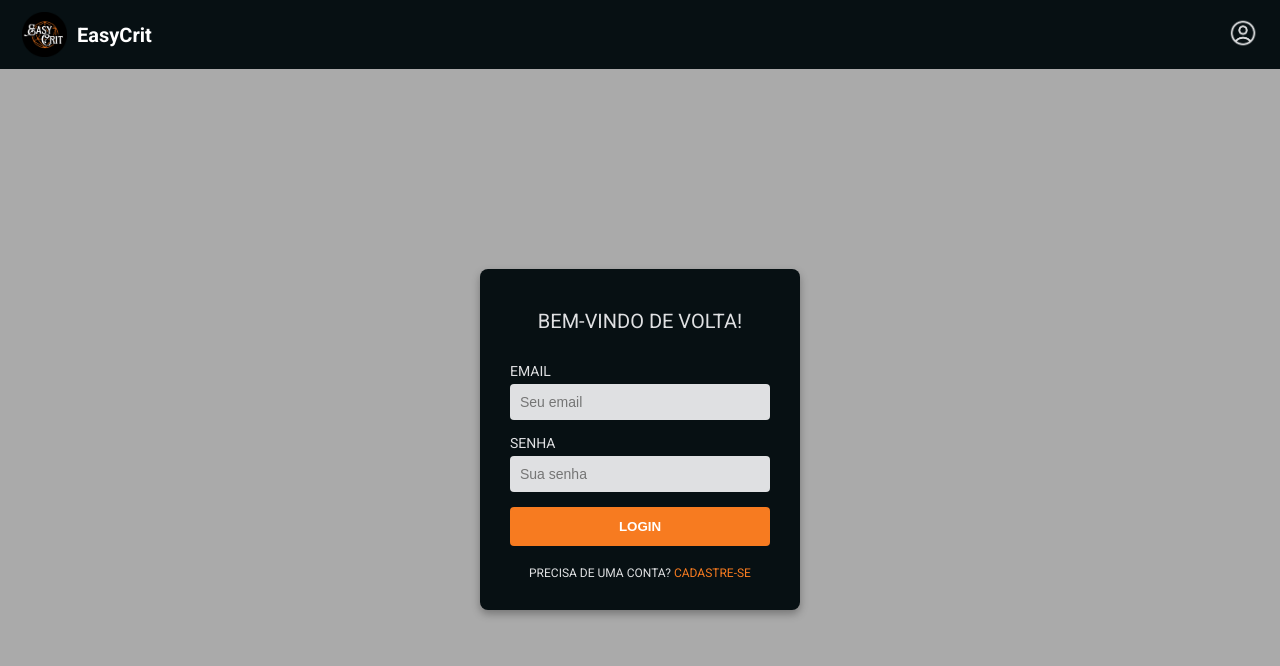
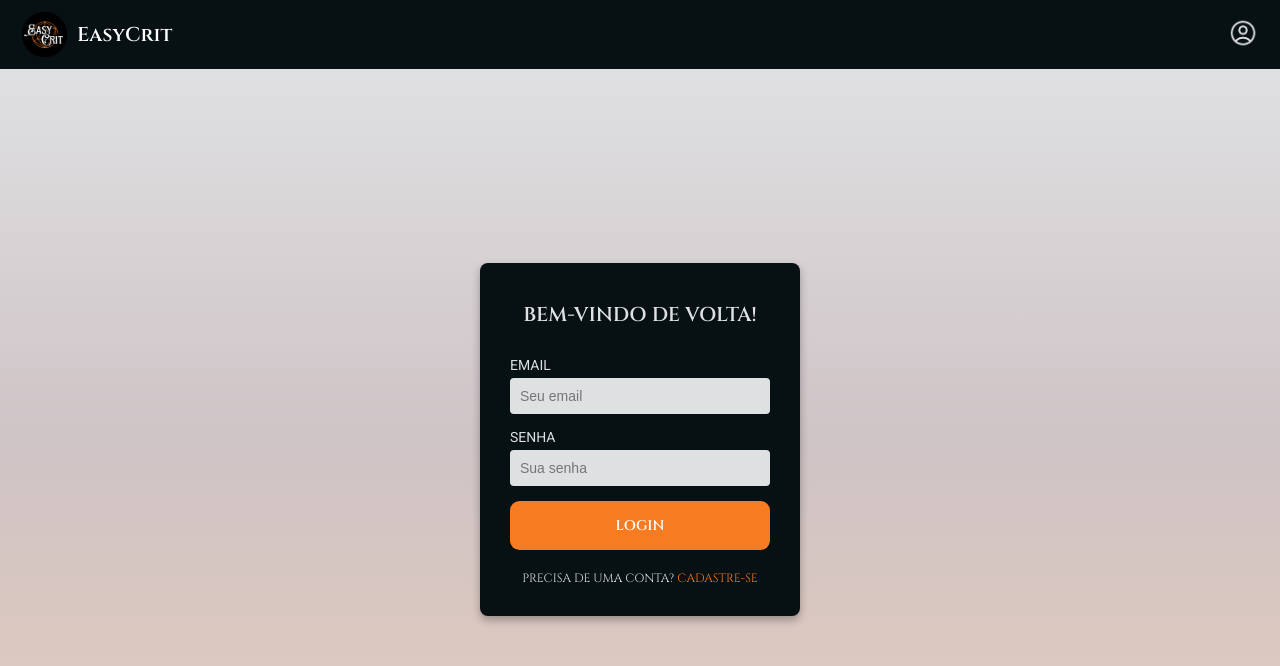
Before and after one commit to PhilipeSousa/2025.1-EasyCrit-frontend, a Next.js app: page /login in a window 1280 px wide. Shown: the top 666 px of the page. Built offline with nearby package versions, Linux system fonts and the light colour scheme.

Commit message:
Refactor: Modifies the login button, background and font.

```diff
--- a/src/app/login/login.module.css
+++ b/src/app/login/login.module.css
@@ -1,4 +1,3 @@
-@import url('https://fonts.googleapis.com/css2?family=Roboto&display=swap');
 
 .navbar {
   background-color: #071013;
@@ -18,7 +17,7 @@
   font-size: 20px;
   margin-left: 10px;
   font-weight: bold;
-
+  font-family: 'Cinzel', serif;
 }
 
 .navRight img {
@@ -28,7 +27,13 @@
 
 
 .mainContainer {
-  background-color: #AAAAAA;
+  background: linear-gradient(
+  to bottom,
+  rgba(223, 224, 226, 0.8),
+  rgba(183, 153, 156, 0.4),
+  rgba(247, 123, 32, 0.2)
+);
+
   min-height: calc(100vh - 60px);
   display: flex;
   justify-content: center;
@@ -53,11 +58,9 @@
   color: #DFE0E2;
   font-size: 20px;
   margin-bottom: 20px;
-  font-family: 'Roboto',sans-serif;
-
-
-
-
+  font-family: 'Cinzel', serif;
+  font-weight: bold;
+  text-align: center;
 }
 
 .formWrapper {
@@ -92,25 +95,31 @@
 }
 
 .submitButton {
+  font-family: 'Cinzel', serif;
+  font-size: 14px;
   width: 100%;
-  padding: 12px;
+  font-weight: bold;
+  color: white;
   background-color: #f77b20;
-  color: #ffffff;
-  border: none;
-  border-radius: 4px;
-  font-weight: bold;
+  border: 1px solid transparent;
+  padding: 1em 2em;
+  border-radius: .6rem;
   cursor: pointer;
-  transition: background-color 0.3s;
+  transition: background-color 0.5s ease, color 0.5s ease, border 0.5s ease;
 }
 
 .submitButton:hover {
-  background-color: #f77b20;
+  border-color:#f77b20;
+  background:#071013;
+  color: #f77b20;
+
 }
 
 .registerLink {
   color: #DFE0E2;
   font-size: 12px;
   margin-top: 20px;
+  font-family: 'Cinzel', serif;
 }
 
 .registerLink a {
--- a/src/app/login/page.tsx
+++ b/src/app/login/page.tsx
@@ -34,7 +34,7 @@ export default function LoginPage() {
 						</button>
 					</form>
 					<div className={styles.registerLink}>
-						PRECISA DE UMA CONTA? <Link href='/cadastro'>CADASTRE-SE</Link>
+						<span className='registerText'>PRECISA DE UMA CONTA?</span> <Link href='/cadastro'>CADASTRE-SE</Link>
 					</div>
 				</div>
 			</div>
```
